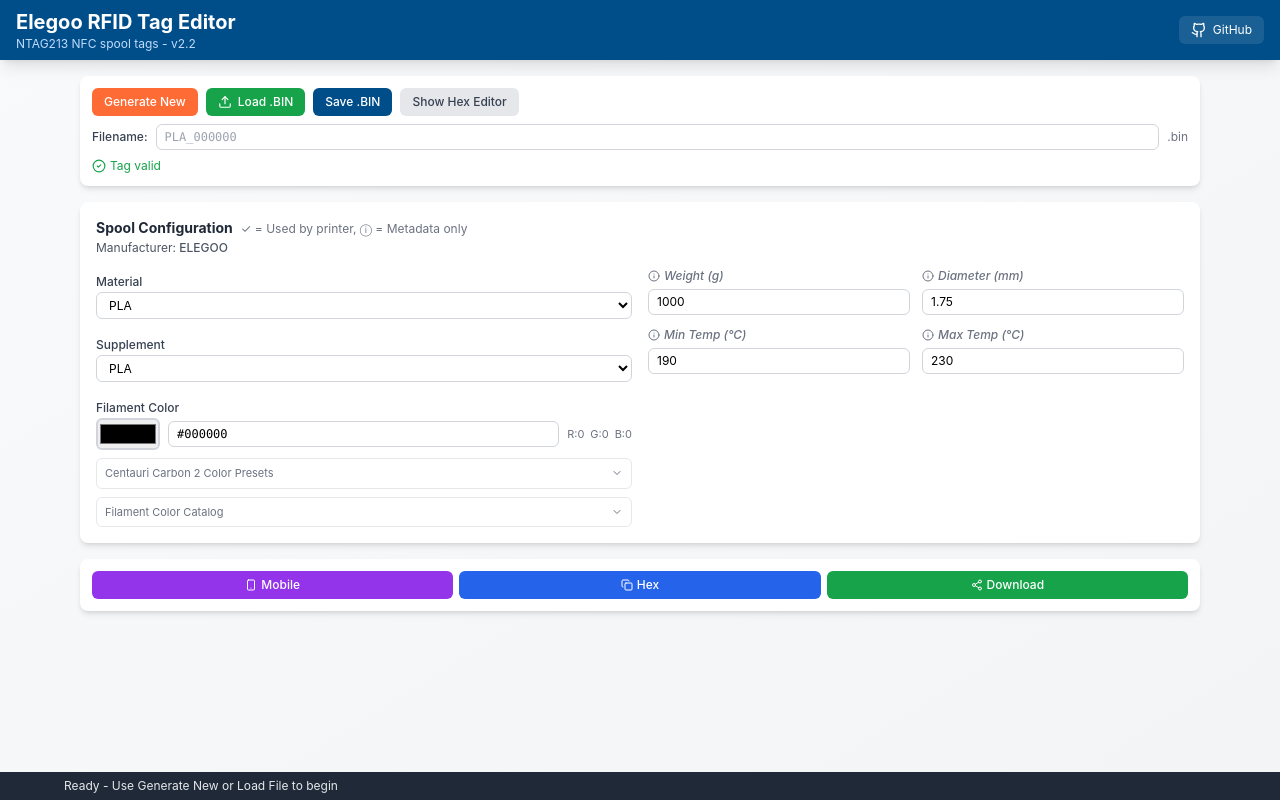
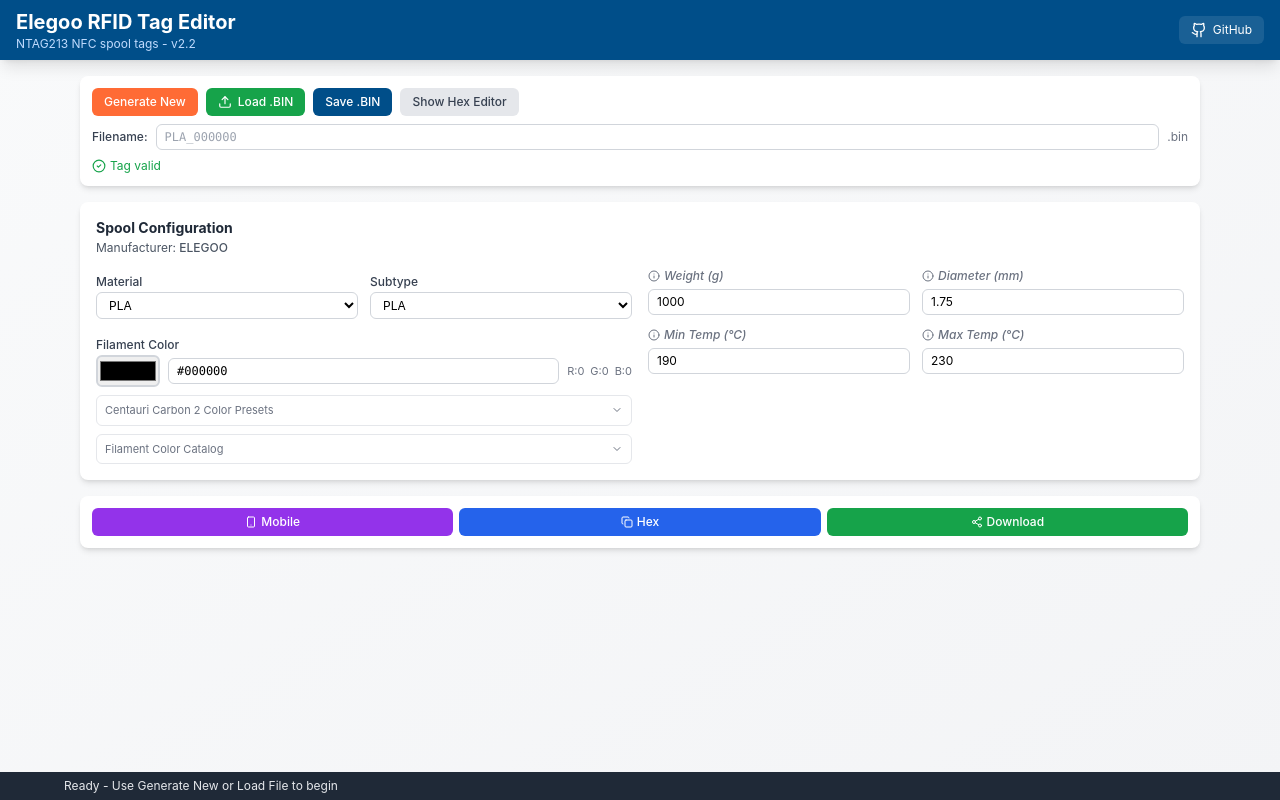
Before and after one commit to Savion/elegoo-rfid-editor, a React (Vite) app: page / in a window 1280 px wide. Built offline with nearby package versions, Linux system fonts and the light colour scheme.

Commit message:
Place Material and Subtype side by side, rename Supplement to Subtype
- Material and Subtype selectors now share a row (grid-cols-2)
- Renamed "Supplement" label to "Subtype"
- Removed stale legend text from section heading

Co-Authored-By: Claude Opus 4.6 <noreply@anthropic.com>

```diff
--- a/src/App.tsx
+++ b/src/App.tsx
@@ -228,9 +228,6 @@ function App() {
           <div className="mb-3">
             <h2 className="text-sm font-bold text-gray-800">
               Spool Configuration
-              <span className="text-xs font-normal text-gray-500 ml-2">
-                ✓ = Used by printer, ⓘ = Metadata only
-              </span>
             </h2>
             {spool && (
               <p className="text-xs text-gray-600 mt-0.5">
@@ -242,6 +239,7 @@ function App() {
           {spool && (
             <div className="grid md:grid-cols-2 gap-4">
               <div className="space-y-3">
+                <div className="grid grid-cols-2 gap-3">
                   <MaterialSelector
                     value={spool.material}
                     onChange={handleMaterialChange}
@@ -252,6 +250,7 @@ function App() {
                     value={spool.subtype}
                     onChange={handleSubtypeChange}
                   />
+                </div>
 
                 <ColorPicker
                   value={spool.color}
--- a/src/components/SubtypeSelector.tsx
+++ b/src/components/SubtypeSelector.tsx
@@ -12,7 +12,7 @@ export function SubtypeSelector({ material, value, onChange }: SubtypeSelectorPr
   return (
     <div>
       <label className="text-xs font-medium text-gray-700 mb-1">
-        Supplement
+        Subtype
       </label>
       <select
         value={value}
```
Lines whose indentation alone changed are shown as unchanged.
